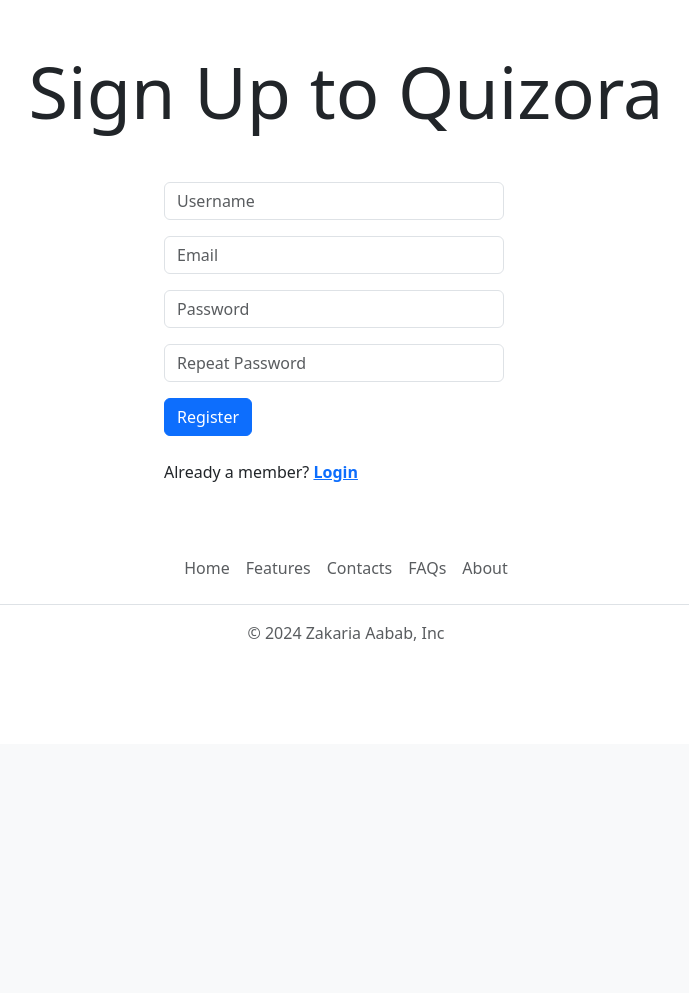
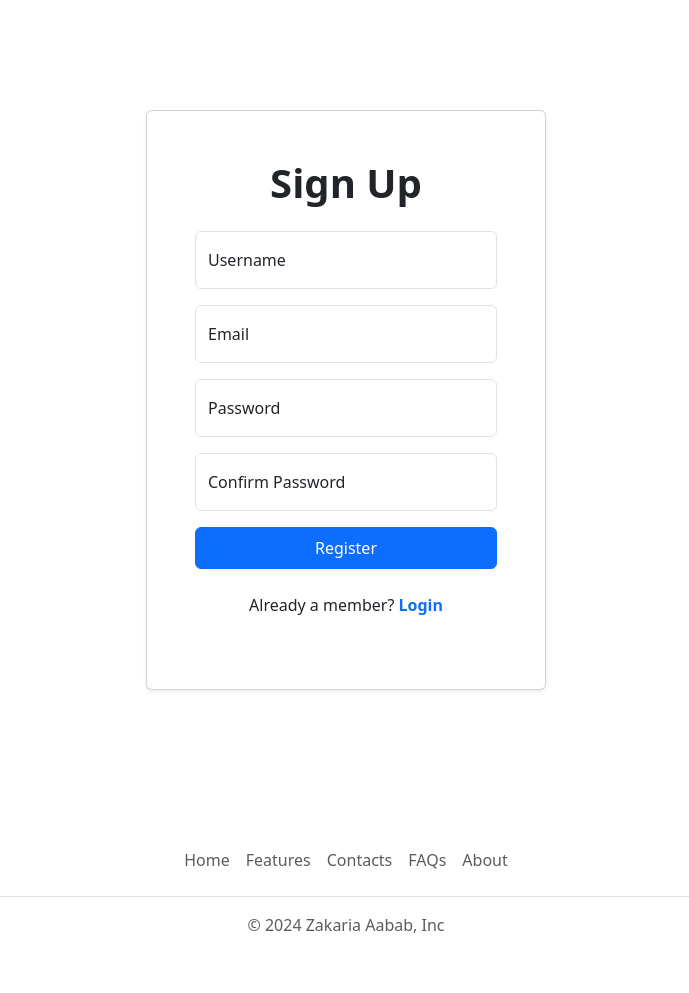
Before and after one commit to Tweek-byte/Quiz_Application_Project, a Django app: page /user/register in a window 1280 px wide. Shown: the part 56-1049 px from the top of the page, without its empty margins (294-983 px from the left). Before the commit the page ends 697 px from the top, so only its background shows below. Run offline with Django 5.2, Linux system fonts and the light colour scheme.

Commit message:
chore(front-end): redesigning Sing Up page.

```diff
--- a/templates/register.html
+++ b/templates/register.html
@@ -4,44 +4,48 @@
 
 {% block content %}
 
-  <h1 class="display-2 text-center my-5">Sign Up to Quizora</h1>
+<div class="container d-flex align-items-center justify-content-center min-vh-100">
+    <div class="card shadow-sm p-5" style="max-width: 400px; width: 100%;">
+        <h1 class="text-center mb-4 fw-bold">Sign Up</h1>
 
-  <div class="container">
-    <div class="row row-cols-sm-1 row-cols-lg-3 container">
-      <div class="col-12">
+        {% if messages %}
+            <div class="alert alert-danger alert-dismissible fade show" role="alert">
+                {% for message in messages %}
+                    {{ message }}<br>
+                {% endfor %}
+                <button type="button" class="btn-close" data-bs-dismiss="alert" aria-label="Close"></button>
             </div>
-      <div class="col-12">
+        {% endif %}
+
         <form method="POST" action="">
             {% csrf_token %}
-          <div class="mb-3">
-            <label for="exampleInputUsername1" class="form-label visually-hidden">Username</label>
-            <input type="text" name="username" class="form-control" id="exampleInputUsername1" aria-describedby="emailHelp"
-              placeholder="Username" required>
+
+            <div class="form-floating mb-3">
+                <input type="text" name="username" class="form-control" id="usernameInput" placeholder="Username" required>
+                <label for="usernameInput">Username</label>
             </div>
-          <div class="mb-3">
-            <label for="exampleInputEmail2" class="form-label visually-hidden">Email</label>
-            <input type="email" name="email" class="form-control" id="exampleInputEmail2" aria-describedby="emailHelp"
-              placeholder="Email" required>
+
+            <div class="form-floating mb-3">
+                <input type="email" name="email" class="form-control" id="emailInput" placeholder="Email" required>
+                <label for="emailInput">Email</label>
             </div>
-          <div class="mb-3">
-            <label for="exampleInputPassword1" class="form-label visually-hidden">Password</label>
-            <input type="password" name="password" class="form-control" id="exampleInputPassword1" placeholder="Password" required>
+
+            <div class="form-floating mb-3">
+                <input type="password" name="password" class="form-control" id="passwordInput" placeholder="Password" required>
+                <label for="passwordInput">Password</label>
             </div>
-          <div class="mb-3">
-            <label for="exampleInputconfirm_password" class="form-label visually-hidden">Repeat Password</label>
-            <input type="password" name="confirm_password" class="form-control" id="exampleInputconfirm_password" placeholder="Repeat Password" required>
+
+            <div class="form-floating mb-3">
+                <input type="password" name="confirm_password" class="form-control" id="confirmPasswordInput" placeholder="Repeat Password" required>
+                <label for="confirmPasswordInput">Confirm Password</label>
             </div>
-          <div class="text-start" style="font-size: 0.85rem; color: rgb(199, 4, 4);">
-            {% for message in messages %}
-            <p class="m-3">{{ message }}</p>
-            {% endfor %}
-        </div>
-          <button type="submit" class="btn btn-primary">Register</button>
-          <p class="my-4">Already a member? <b><a href="{% url 'login' %}">Login</a></b></p>
+
+            <button type="submit" class="btn btn-primary w-100 py-2">Register</button>
+
+            <p class="text-center my-4">Already a member?
+                <a href="{% url 'login' %}" class="fw-bold text-decoration-none">Login</a>
+            </p>
         </form>
-      </div>
-      <div class="col-12">
-      </div>
     </div>
 </div>
 
```
Lines whose indentation alone changed are shown as unchanged.
